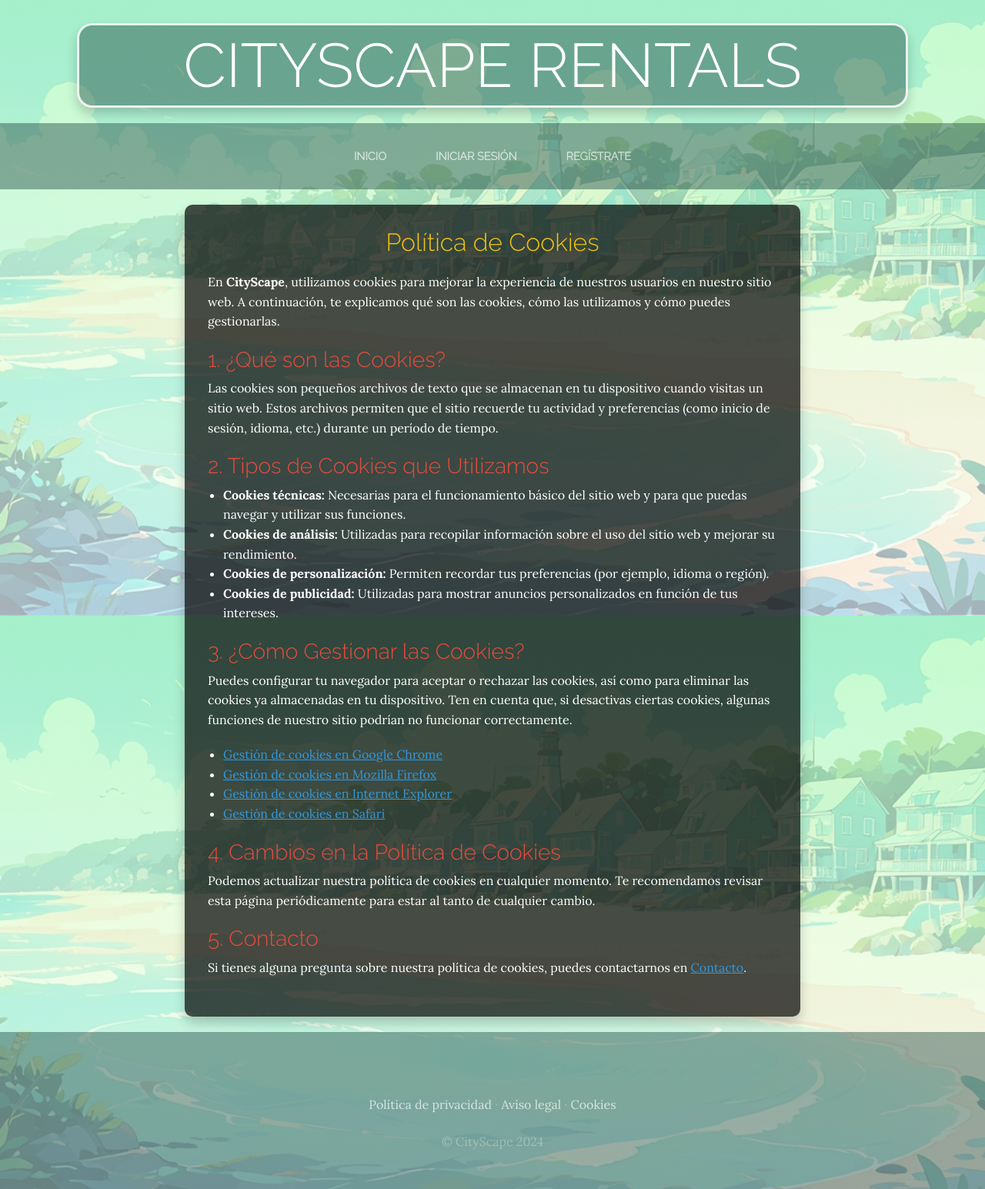
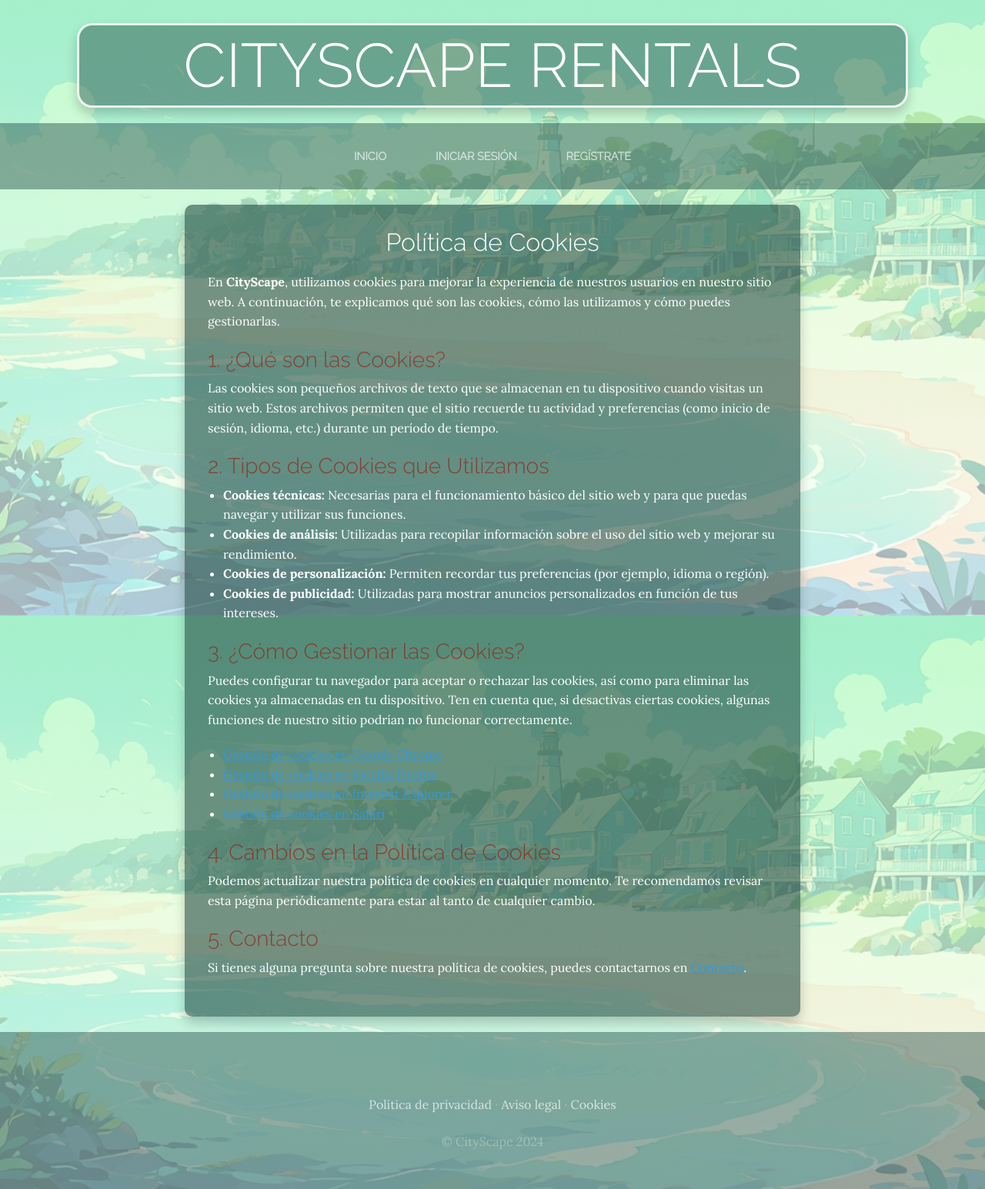
Before and after one commit to Jaime-Linares/PGPI-G3.10, a Django app: page /cookies/ in a window 1280 px wide. Shown: the whole page at 77% size. Run offline with Django 5.2, Linux system fonts and the light colour scheme; some libraries are stand-ins or nearby versions.

Commit message:
[fix] "Politica, cookies, aviso legal"

```diff
--- a/product/ProyectoWeb/ProyectoWebApp/templates/ProyectoWebApp/aviso_legal.html
+++ b/product/ProyectoWeb/ProyectoWebApp/templates/ProyectoWebApp/aviso_legal.html
@@ -9,7 +9,7 @@
         max-width: 800px;
         margin: 20px auto;
         padding: 30px;
-        background-color: rgba(0, 0, 0, 0.7);
+        background-color: rgba(25, 66, 60, 0.563);
         border-radius: 10px;
         box-shadow: 0 8px 15px rgba(0, 0, 0, 0.2);
         color: #ffffff;
@@ -17,11 +17,11 @@
     }
     .contenedorAvisoLegal h2 {
         text-align: center;
-        color: #f1c40f;
+        color: #ffffff;
         margin-bottom: 20px;
     }
     .contenedorAvisoLegal h3 {
-        color: #e74c3c;
+        color: #911f13b3;
         margin-top: 20px;
     }
     .contenedorAvisoLegal p, .contenedorAvisoLegal ul {
--- a/product/ProyectoWeb/ProyectoWebApp/templates/ProyectoWebApp/cookies.html
+++ b/product/ProyectoWeb/ProyectoWebApp/templates/ProyectoWebApp/cookies.html
@@ -9,7 +9,7 @@
         max-width: 800px;
         margin: 20px auto;
         padding: 30px;
-        background-color: rgba(0, 0, 0, 0.7);
+        background-color: rgba(25, 66, 60, 0.563);
         border-radius: 10px;
         box-shadow: 0 8px 15px rgba(0, 0, 0, 0.2);
         color: #ffffff;
@@ -17,11 +17,11 @@
     }
     .contenedorCookies h2 {
         text-align: center;
-        color: #f1c40f;
+        color: #ffffff;
         margin-bottom: 20px;
     }
     .contenedorCookies h3 {
-        color: #e74c3c;
+        color: #911f13b3;
         margin-top: 20px;
     }
     .contenedorCookies p, .contenedorCookies ul {
--- a/product/ProyectoWeb/ProyectoWebApp/templates/ProyectoWebApp/politica_privacidad.html
+++ b/product/ProyectoWeb/ProyectoWebApp/templates/ProyectoWebApp/politica_privacidad.html
@@ -9,7 +9,7 @@
         max-width: 800px;
         margin: 20px auto;
         padding: 30px;
-        background-color: rgba(0, 0, 0, 0.7);
+        background-color: rgba(25, 66, 60, 0.563);
         border-radius: 10px;
         box-shadow: 0 8px 15px rgba(0, 0, 0, 0.2);
         color: #ffffff;
@@ -17,11 +17,11 @@
     }
     .contendorPrivacidad h2 {
         text-align: center;
-        color: #f1c40f;
+        color: #ffffff;
         margin-bottom: 20px;
     }
     .contendorPrivacidad h3 {
-        color: #e74c3c;
+        color: #911f13b3;
         margin-top: 20px;
     }
     .contendorPrivacidad p, .contendorPrivacidad ul {
```
